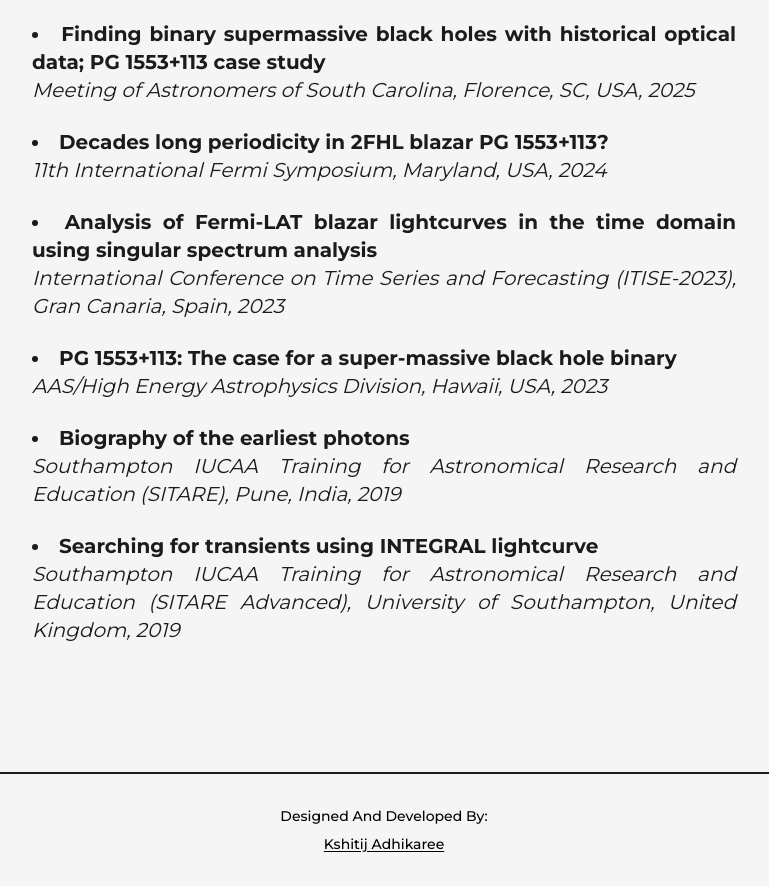
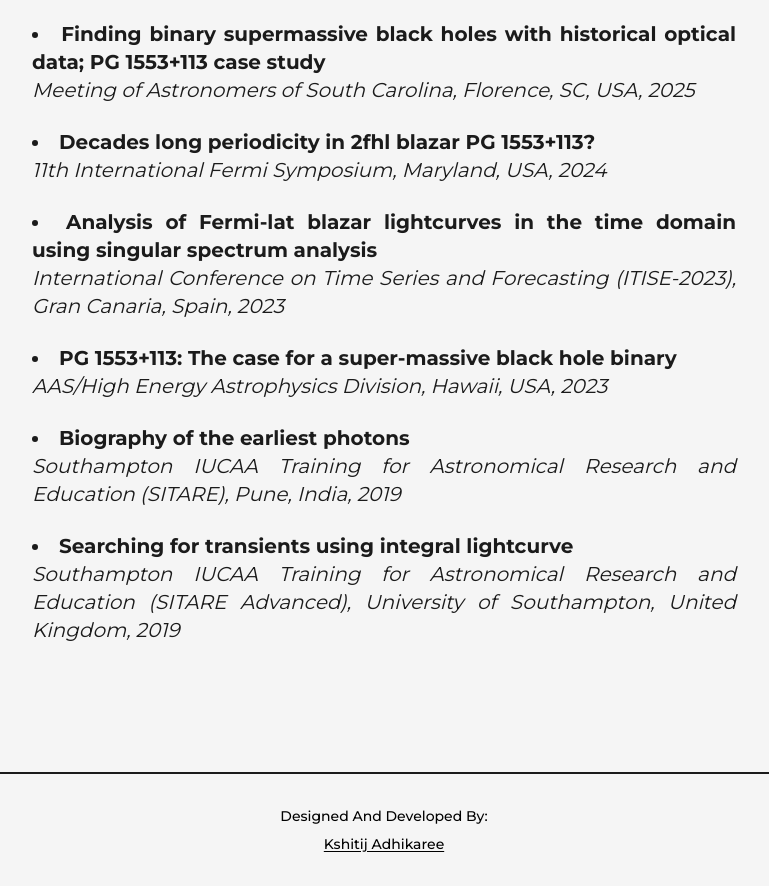
Before and after one commit to KshitijAdhikaree/sagar-portfolio, a Next.js app: page /about in a window 1280 px wide. Shown: the part 1160-2046 px from the top of the page, without its empty margins (256-1025 px from the left). Built offline with nearby package versions, Linux system fonts and the light colour scheme.

Commit message:
update case of title of education section

```diff
--- a/src/pages/about.js
+++ b/src/pages/about.js
@@ -106,7 +106,7 @@
                 className="hover:underline"
               >
                 <strong>
-                  Decades long periodicity in 2FHL blazar PG 1553+113?
+                  Decades long periodicity in 2fhl blazar PG 1553+113?
                 </strong>
               </a>
               <br />
@@ -114,7 +114,7 @@
             </li>
             <li className="mt-6">
               <strong>
-                Analysis of Fermi-LAT blazar lightcurves in the time domain
+                Analysis of Fermi-lat blazar lightcurves in the time domain
                 using singular spectrum analysis
               </strong>
               <br />
@@ -147,7 +147,7 @@
             </li>
             <li className="mt-6">
               <strong>
-                Searching for transients using INTEGRAL lightcurve
+                Searching for transients using integral lightcurve
               </strong>
               <br />
               <em>
```
